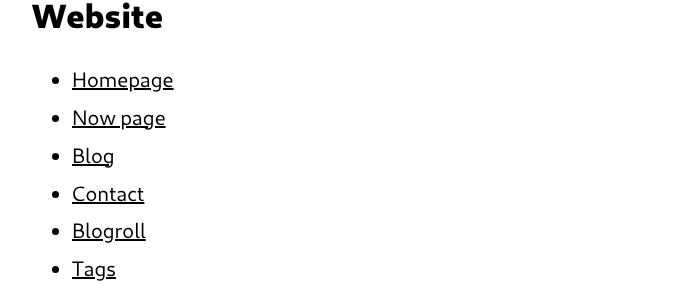
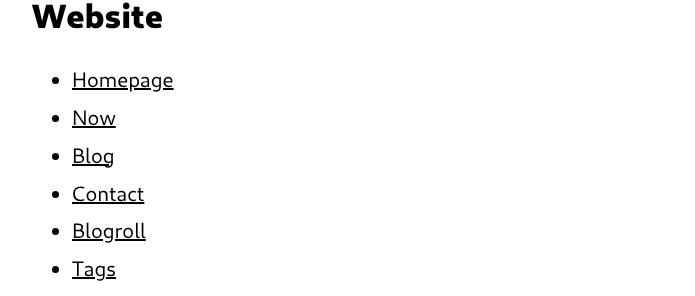
Before and after one commit to konstantintutsch/Website, a Jekyll site: the page built from links/index.html, in a window 1280 px wide. Shown: the part 285-581 px from the top of the page, without its empty margins (288-983 px from the left). Built offline with Jekyll 4.4.1, drawn with Linux system fonts in a browser that asks for light colours.

Commit message:
Remove page from Now page title

```diff
--- a/links/index.html
+++ b/links/index.html
@@ -13,7 +13,7 @@ description: All links related to Konstantin Tutsch
 
     <ul>
         <li><a href="/">Homepage</a></li>
-        <li><a href="/now/">Now page</a></li>
+        <li><a href="/now/">Now</a></li>
         <li><a href="/blog/">Blog</a></li>
         <li><a href="/contact/">Contact</a></li>
         <li><a href="/blogroll/">Blogroll</a></li>
--- a/now/index.html
+++ b/now/index.html
@@ -1,6 +1,6 @@
 ---
 layout: default
-title: Now page
+title: Now
 description: A page dedicated to what I'm doing at the moment.
 now: 2023-12-13
 location: Germany
```
